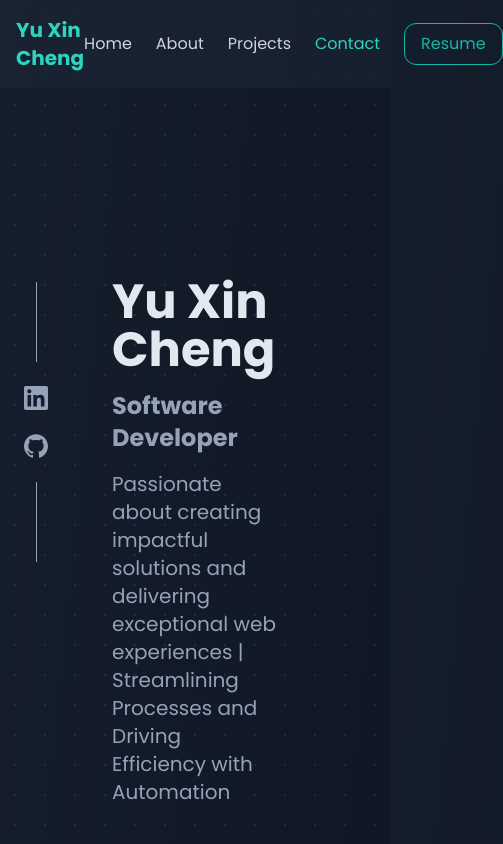
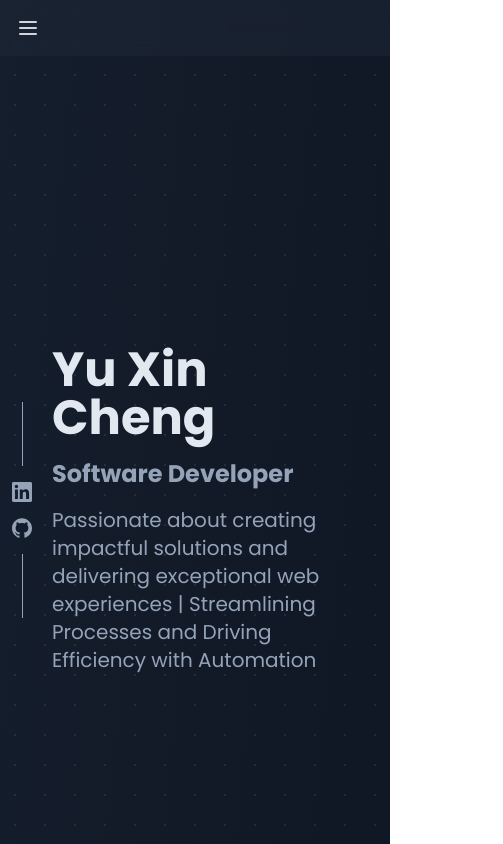
Before and after one commit to yuxincheng73/Personal-Portfolio, a Next.js app: page / in a window 390 px wide. Shown: the top 844 px of the page, 503 px wide, since content can reach past the window. Built offline with nearby package versions, Linux system fonts and the light colour scheme.

Commit message:
responsive design changes

```diff
--- a/app/components/CustomCursor.jsx
+++ b/app/components/CustomCursor.jsx
@@ -4,21 +4,32 @@ import { useEffect, useState } from "react"
 
 export default function CustomCursor() {
   const [position, setPosition] = useState({ x: -100, y: -100 })
+  const [isTouchDevice, setIsTouchDevice] = useState(false)
 
   useEffect(() => {
+    // Check if it's a touch device
+    const checkTouchDevice = () => {
+      setIsTouchDevice('ontouchstart' in window || navigator.maxTouchPoints > 0)
+    }
+    checkTouchDevice()
+
     const updateCursorPosition = (e) => {
       requestAnimationFrame(() => {
         setPosition({ x: e.clientX, y: e.clientY })
       })
     }
 
-    window.addEventListener("mousemove", updateCursorPosition)
-    return () => window.removeEventListener("mousemove", updateCursorPosition)
-  }, [])
+    if (!isTouchDevice) {
+      window.addEventListener("mousemove", updateCursorPosition)
+      return () => window.removeEventListener("mousemove", updateCursorPosition)
+    }
+  }, [isTouchDevice])
+
+  if (isTouchDevice) return null
 
   return (
     <div
-      className="custom-cursor"
+      className="custom-cursor hidden md:block"
       style={{
         transform: `translate(${position.x}px, ${position.y}px)`,
       }}
--- a/app/components/Navbar.jsx
+++ b/app/components/Navbar.jsx
@@ -6,6 +6,7 @@ import { usePathname } from "next/navigation"
 
 export default function Navbar() {
   const [activeSection, setActiveSection] = useState("home")
+  const [isMenuOpen, setIsMenuOpen] = useState(false)
   const pathname = usePathname()
   const isHomePage = pathname === "/"
 
@@ -47,16 +48,60 @@ export default function Navbar() {
       top: targetPosition,
       behavior: "smooth",
     })
+
+    setIsMenuOpen(false)
   }
 
   return (
     <nav className="bg-opacity-50 bg-gray-800 backdrop-filter backdrop-blur-lg text-white p-4 sticky top-0 z-10">
       <div className="container mx-auto flex justify-between items-center">
-        <Link href="/" className="text-xl font-bold text-teal-400">
+        <Link href="/" className="hidden md:block text-xl font-bold text-teal-400">
           Yu Xin Cheng
         </Link>
-        <div className="flex items-center space-x-6">
+
+        {/* Mobile Menu Button */}
+        <button
+          onClick={() => setIsMenuOpen(!isMenuOpen)}
+          className="md:hidden text-gray-300 hover:text-teal-400 focus:outline-none"
+        >
+          <svg className="w-6 h-6" fill="none" strokeLinecap="round" strokeLinejoin="round" strokeWidth="2" viewBox="0 0 24 24" stroke="currentColor">
+            {isMenuOpen ? (
+              <path d="M6 18L18 6M6 6l12 12" />
+            ) : (
+              <path d="M4 6h16M4 12h16M4 18h16" />
+            )}
+          </svg>
+        </button>
+
+        {/* Desktop Menu */}
+        <div className="hidden md:flex items-center space-x-6">
           <ul className="flex space-x-6">
+            {["home", "about", "projects", "contact"].map((section) => (
+              <li key={section}>
+                <button
+                  onClick={() => scrollToSection(section)}
+                  className={`transition-colors hover:text-teal-300 ${
+                    activeSection === section && isHomePage ? "text-teal-400" : "text-gray-300"
+                  }`}
+                >
+                  {section.charAt(0).toUpperCase() + section.slice(1)}
+                </button>
+              </li>
+            ))}
+          </ul>
+          <a
+            href="/Resume.pdf"
+            target="_blank"
+            rel="noopener noreferrer"
+            className="px-4 py-2 border border-teal-500 text-teal-500 rounded-xl hover:bg-teal-500 hover:text-white transition-all duration-200"
+          >
+            Resume
+          </a>
+        </div>
+
+        {/* Mobile Menu */}
+        <div className={`${isMenuOpen ? 'flex' : 'hidden'} md:hidden absolute top-full left-0 right-0 bg-gray-800 bg-opacity-95 backdrop-filter backdrop-blur-lg flex-col items-center py-4 space-y-4`}>
+          <ul className="flex flex-col items-center space-y-4">
             {["home", "about", "projects", "contact"].map((section) => (
               <li key={section}>
                 <button
--- a/app/page.jsx
+++ b/app/page.jsx
@@ -6,24 +6,24 @@ export default function Home() {
       {/* Hero Section */}
       <section id="home" className="min-h-screen flex items-center justify-center py-20 relative">
         {/* Social Media Sidebar */}
-        <div className="fixed left-6 top-1/2 transform -translate-y-1/2 flex flex-col items-center">
-          <div className="flex flex-col space-y-6">
-            <div className="w-[1px] h-20 bg-slate-400 mx-auto"></div>
+        <div className="md:fixed relative -left-1 md:left-6 top-1/2 md:-translate-y-1/2 flex flex-col items-center">
+          <div className="flex flex-col space-y-4 md:space-y-6">
+            <div className="w-[1px] h-16 md:h-20 bg-slate-400 mx-auto"></div>
             <a href="https://www.linkedin.com/in/yuxinchengg/" target="_blank" rel="noopener noreferrer" className="text-slate-400 hover:text-emerald-400 transition-colors">
-              <svg className="w-6 h-6" fill="currentColor" viewBox="0 0 24 24">
+              <svg className="w-5 h-5 md:w-6 md:h-6" fill="currentColor" viewBox="0 0 24 24">
                 <path d="M20.447 20.452h-3.554v-5.569c0-1.328-.027-3.037-1.852-3.037-1.853 0-2.136 1.445-2.136 2.939v5.667H9.351V9h3.414v1.561h.046c.477-.9 1.637-1.85 3.37-1.85 3.601 0 4.267 2.37 4.267 5.455v6.286zM5.337 7.433c-1.144 0-2.063-.926-2.063-2.065 0-1.138.92-2.063 2.063-2.063 1.14 0 2.064.925 2.064 2.063 0 1.139-.925 2.065-2.064 2.065zm1.782 13.019H3.555V9h3.564v11.452zM22.225 0H1.771C.792 0 0 .774 0 1.729v20.542C0 23.227.792 24 1.771 24h20.451C23.2 24 24 23.227 24 22.271V1.729C24 .774 23.2 0 22.222 0h.003z"/>
               </svg>
             </a>
             <a href="https://github.com/yuxincheng73" target="_blank" rel="noopener noreferrer" className="text-slate-400 hover:text-emerald-400 transition-colors">
-              <svg className="w-6 h-6" fill="currentColor" viewBox="0 0 24 24">
+              <svg className="w-5 h-5 md:w-6 md:h-6" fill="currentColor" viewBox="0 0 24 24">
                 <path d="M12 .297c-6.63 0-12 5.373-12 12 0 5.303 3.438 9.8 8.205 11.385.6.113.82-.258.82-.577 0-.285-.01-1.04-.015-2.04-3.338.724-4.042-1.61-4.042-1.61C4.422 18.07 3.633 17.7 3.633 17.7c-1.087-.744.084-.729.084-.729 1.205.084 1.838 1.236 1.838 1.236 1.07 1.835 2.809 1.305 3.495.998.108-.776.417-1.305.76-1.605-2.665-.3-5.466-1.332-5.466-5.93 0-1.31.465-2.38 1.235-3.22-.135-.303-.54-1.523.105-3.176 0 0 1.005-.322 3.3 1.23.96-.267 1.98-.399 3-.405 1.02.006 2.04.138 3 .405 2.28-1.552 3.285-1.23 3.285-1.23.645 1.653.24 2.873.12 3.176.765.84 1.23 1.91 1.23 3.22 0 4.61-2.805 5.625-5.475 5.92.42.36.81 1.096.81 2.22 0 1.606-.015 2.896-.015 3.286 0 .315.21.69.825.57C20.565 22.092 24 17.592 24 12.297c0-6.627-5.373-12-12-12"/>
               </svg>
             </a>
-            <div className="w-[1px] h-20 bg-slate-400 mx-auto"></div>
+            <div className="w-[1px] h-16 md:h-20 bg-slate-400 mx-auto"></div>
           </div>
         </div>
 
-        <div className="container mx-auto px-24">
+        <div className="container mx-auto px-4 md:px-24">
           <div className="max-w-2xl">
             <h1 className="text-5xl font-bold mb-4 text-slate-200">Yu Xin Cheng</h1>
             <h2 className="text-2xl font-bold mb-4 text-slate-400">Software Developer</h2>
```
